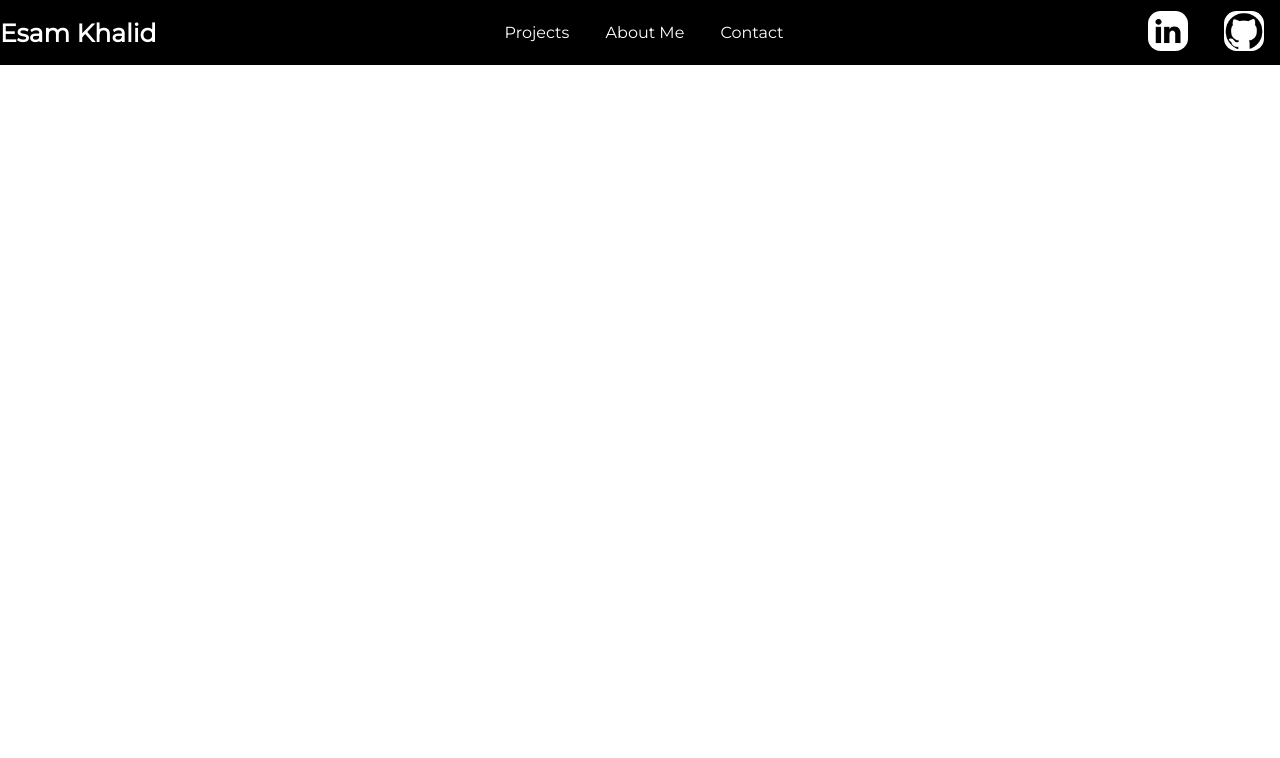
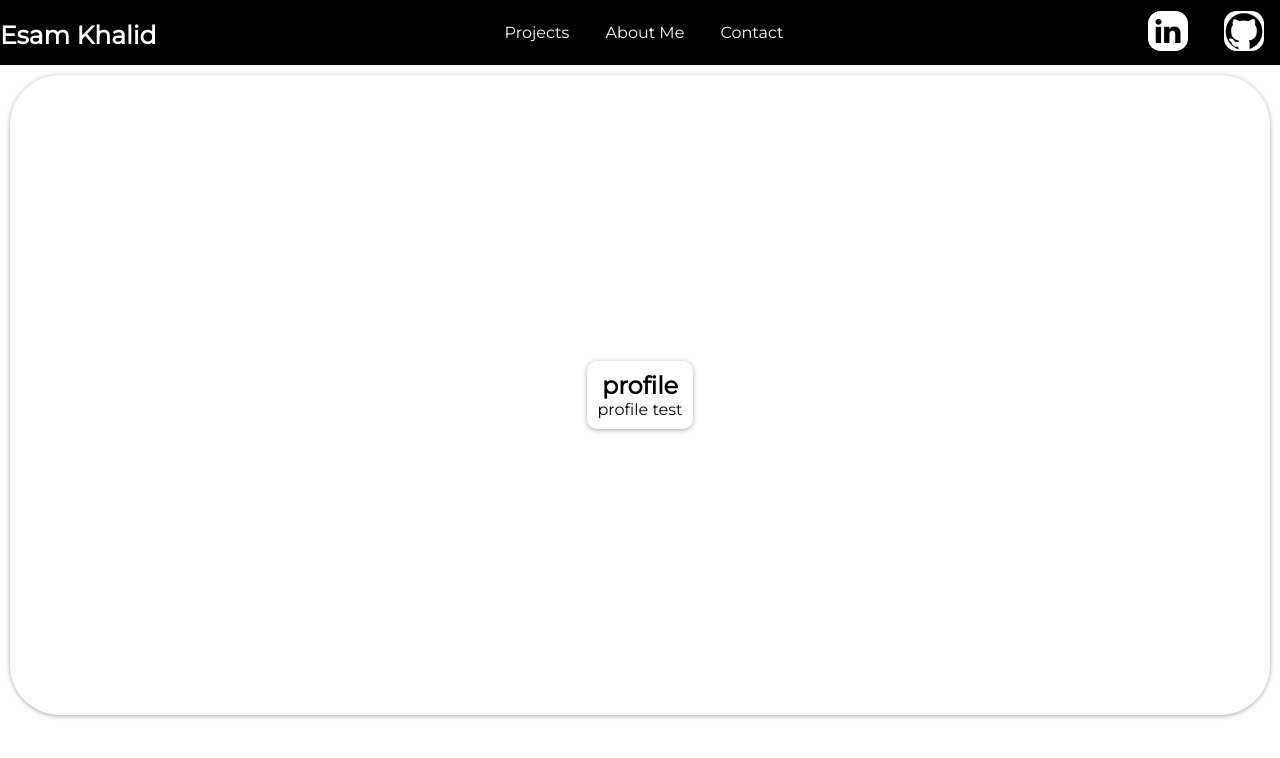
Before and after one commit to EsamKhalid/EsamKhalid.github.io, a plain HTML site: page index.html in a window 1280 px wide. Drawn offline with Linux system fonts and the light colour scheme.

Commit message:
Started profile section

```diff
--- a/app.css
+++ b/app.css
@@ -29,9 +29,15 @@
     color: white;
 }
 
-a{
+.navBarText a{
+    color: white;
     text-decoration: none;
-    color: white;
+    text-decoration-color: white;
+}
+.navBarText a:hover{
+    color: gray;
+    text-decoration: underline;
+    text-underline-offset: 0.5rem;
 }
 
 ul li{
@@ -46,6 +52,29 @@ ul li{
     border-radius: 12.5px;
 }
 
-#textLogo{
+#textLogo a{
     font-size: 25px;
+    color: white;
+    text-decoration: none;
+    text-decoration-color: white;
 }
+
+#profile{
+    display: flex;
+    justify-content: center;
+    gap: 5rem;
+    height: 80vh;
+    margin-top: 10px;
+    margin-left: 10px;
+    margin-right: 10px;
+    border-radius: 50px;
+    box-shadow: 0 1px 6px rgba(0, 0, 0, 0.12), 0 1px 4px rgba(0, 0, 0, 0.24);
+}
+
+.container-text{
+    padding: 10px;
+    align-self: center;
+    text-align: center;
+    box-shadow: 0 1px 6px rgba(0, 0, 0, 0.12), 0 1px 4px rgba(0, 0, 0, 0.24);
+    border-radius: 10px;
+}
--- a/index.html
+++ b/index.html
@@ -2,22 +2,30 @@
 <html>
     <head>
         <link rel="stylesheet" href = "app.css"/>
-        <link href='https://fonts.googleapis.com/css?family=Montserrat' rel='stylesheet'>
+        <link rel="stylesheet"   href="https://fonts.googleapis.com/css?family=Montserrat">
     </head>
     <body>
 
         <div class="main">
             <div class="navbar">
-                <h1 id="textLogo">Esam Khalid</h1>
-                <ul>
+                <h1 id="textLogo"><a href="index.html">Esam Khalid</a></h1>
+                <ul class="navBarText">
                     <li><a href="projects.html">Projects</a></li>
                     <li><a href="#">About Me</a></li>
                     <li><a href="#">Contact</a></li>
                 </ul>
-                <ul class="link">
+                <ul>
                     <li><img src="linkedinLogo.png"></li>
                     <li><img src="githubLogo.png"></li>
                 </ul>
+            </div>
+
+            <div id="profile">
+                <div class="container-text">
+                    <h2>profile</h2>
+                    <p>profile test</p>
+                </div>
+
             </div>
         </div>
     </body>
```
